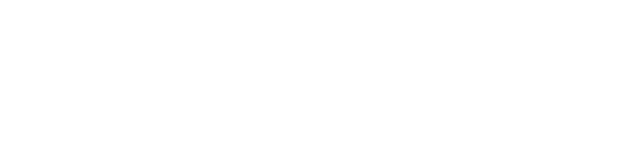
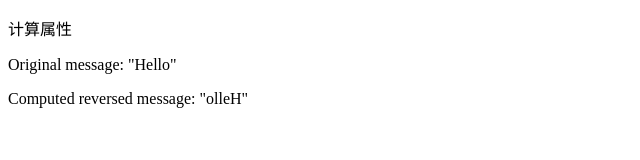
Before and after one commit to HaitaoWang555/vue_study, a plain HTML site: page vue_example/index.html in a window 1280 px wide. Shown: the whole page, without its empty margins (0-640 px from the left). Drawn offline with nearby package versions, Linux system fonts and the light colour scheme.

Commit message:
计算属性

```diff
--- a/vue_example/index.html
+++ b/vue_example/index.html
@@ -1,12 +1,35 @@
 <!DOCTYPE html>
 <html lang="en">
+
 <head>
   <meta charset="UTF-8">
   <meta name="viewport" content="width=device-width, initial-scale=1.0">
   <meta http-equiv="X-UA-Compatible" content="ie=edge">
   <title>vue_example</title>
 </head>
+
 <body>
+  <div id="example">
+    <p>计算属性</p>
+    <p>Original message: "{{ message }}"</p>
+    <p>Computed reversed message: "{{ reversedMessage }}"</p>
+  </div>
+</body>
+<script src="https://cdn.jsdelivr.net/npm/vue"></script>
+<script>
+  var vm = new Vue({
+    el: '#example',
+    data: {
+      message: 'Hello'
+    },
+    computed: {
+      // 计算属性的 getter
+      reversedMessage: function () {
+        // `this` 指向 vm 实例
+        return this.message.split('').reverse().join('')
+      }
+    }
+  })
+</script>
 
-</body>
 </html>
```
